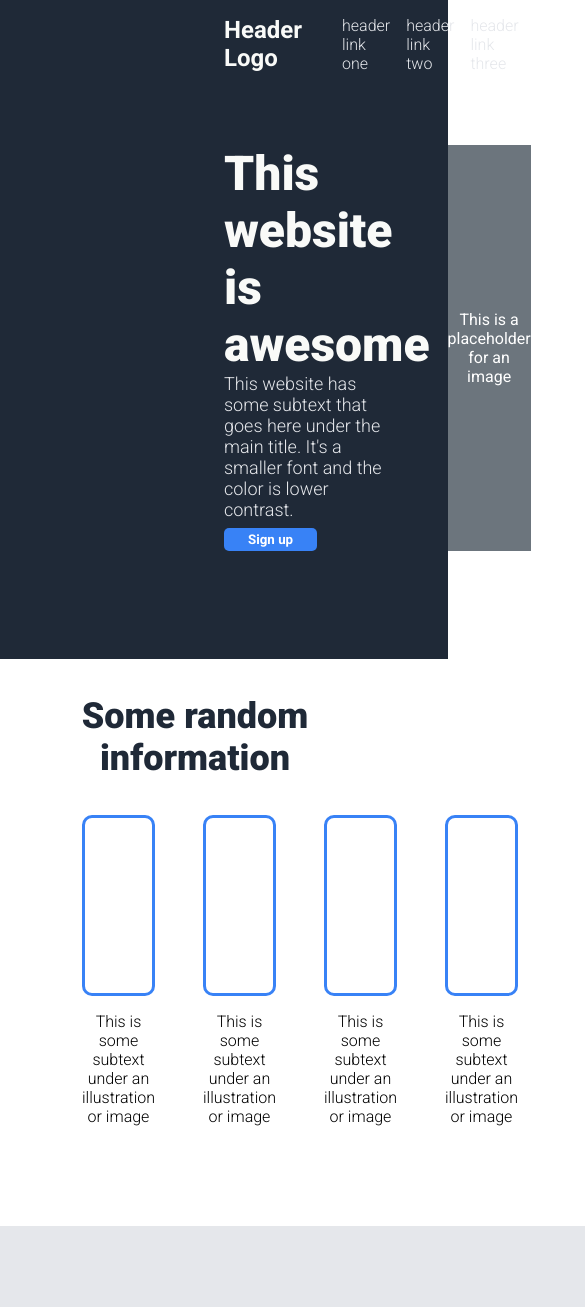
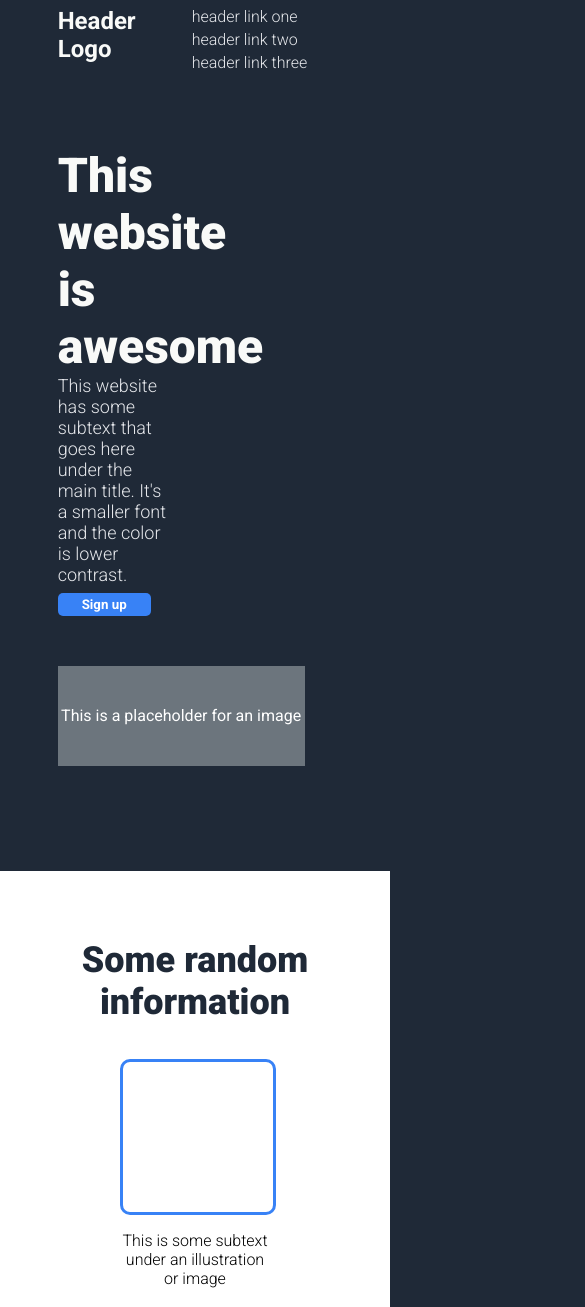
Before and after one commit to maahirjain/landing-page-template, a plain HTML site: page index.html in a window 390 px wide. Shown: the top 1307 px of the page, 585 px wide, since content can reach past the window. Drawn offline with Linux system fonts and the light colour scheme.

Commit message:
Add responsiveness to the webpage

```diff
--- a/index.html
+++ b/index.html
@@ -34,24 +34,28 @@
             <p class="info-section-header">Some random information</p>
 
             <div class="info-section-images">
-                <div>
+                <div class="info-section-image-pair">
+                    <div class="info-section-image">
                         <div class="blue-frame"></div>
                         <p class="image-subtext">This is some subtext under an illustration or image</p>
                     </div>
 
-                <div>
+                    <div class="info-section-image">
+                        <div class="blue-frame"></div>
+                        <p class="image-subtext">This is some subtext under an illustration or image</p>
+                    </div>
+                </div>
+
+                <div class="info-section-image-pair">
+                    <div class="info-section-image">
                         <div class="blue-frame"></div>
                         <p class="image-subtext">This is some subtext under an illustration or image</p>
                     </div>
 
-                <div>
+                    <div class="info-section-image">
                         <div class="blue-frame"></div>
                         <p class="image-subtext">This is some subtext under an illustration or image</p>
                     </div>
-
-                <div>
-                    <div class="blue-frame"></div>
-                    <p class="image-subtext">This is some subtext under an illustration or image</p>
                 </div>
             </div>
         </div>
--- a/styles.css
+++ b/styles.css
@@ -5,16 +5,18 @@
 }
 
 body {
+    background-color: #1F2937;
+    height: 100vh;
     margin: 0;
-    height: 100vh;
 }
 
 .hero {
     display: flex;
     flex-direction: column;
+    align-items: space-between;
     background-color: #1F2937;
-    gap: 72px;
-    padding: 16px 224px 108px;
+    gap: 8.33vh;
+    padding: 1.85vw 14.78vw 12.5vh;
 }
 
 .header {
@@ -30,9 +32,14 @@ body {
 
 ul {
     display: flex;
+    flex-wrap: wrap;
     list-style: none;
-    gap: 16px;
     margin: 0;
+}
+
+li {
+    margin-left: 16px;
+    margin-bottom: 4px;
 }
 
 a {
@@ -43,13 +50,14 @@ a {
 
 .below-header {
     display: flex;
-    gap: 48px;
+    flex-wrap: wrap;
+    gap: 50px;
 }
 
 .hero-text {
     display: flex;
     flex-wrap: wrap;
-    width: 45vw;
+    width: 30vw;
 }
 
 .hero-main-text {
@@ -83,10 +91,15 @@ button {
     justify-content: center;
     align-items: center;
     text-align: center;
-    width: 55vw;
+    height: 15vw;
+    width: 37vw;
+    min-height: 100px;
+    min-width: 247px;
 }
 
 .info-section {
+    background-color: white;
+    padding-top: 32px;
     padding-bottom: 84px;
 }
 
@@ -101,13 +114,29 @@ button {
     display: flex;
     justify-content: center;
     text-align: center;
+    flex-wrap: wrap;
     gap: 48px;
-    padding-left: 300px;
-    padding-right: 300px;
+    padding-left: 20vw;
+    padding-right: 20vw;
+}
+
+.info-section-image-pair {
+    display: flex;
+    justify-content: center;
+    flex-wrap: wrap;
+    gap: 48px;
+}
+
+.info-section-image {
+    max-width: 12vw;
+    min-width: 150px;
 }
 
 .blue-frame {
-    height: 175px;
+    height: 11.55vw;
+    width: 11.55vw;
+    min-height: 150px;
+    min-width: 150px;
     border: 3px solid #3882F6;
     border-radius: 10px;
 }
@@ -122,7 +151,7 @@ button {
     justify-content: center;
     align-items: center;
     background-color: #E5E7EB;
-    padding: 100px 364px;
+    padding: 11.6vh 24vw;
 }
 
 .quote-text {
@@ -140,22 +169,27 @@ button {
     margin: 0;
     margin-left: auto;
     margin-right: 32px;
+    margin-top: 8px;
 }
 
 .call-to-action-section {
-    padding: 72px 224px;
+    background-color: white;
+    padding: 8.33vh 14.8vw;
 }
 
 .call-to-action-box {
     display: flex;
-    justify-content: center;
+    flex-wrap: wrap;
+    justify-content: space-between;
     align-items: center;
     background-color: #3882F6;
     color: white;
-    gap: 172px;
-    padding-top: 32px;
-    padding-bottom: 32px;
+    padding: 32px 15vw;
     border-radius: 5px;
+}
+
+.call-to-action-text {
+    margin-right: 32px;
 }
 
 .call-to-action-header {
@@ -165,6 +199,7 @@ button {
 }
 
 .call-to-action-sign-up {
+    display: flex;
     font-weight: 300;
     margin: 0;
 }
```
Lines whose indentation alone changed are shown as unchanged.
